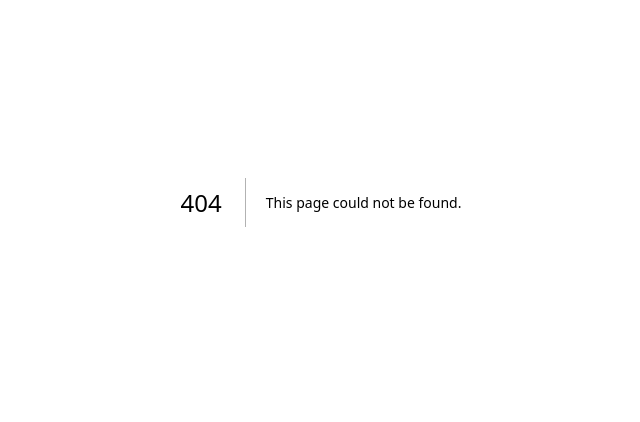
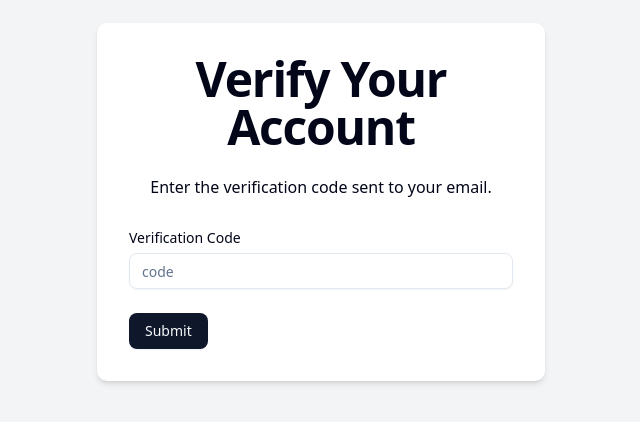
Before and after one commit to Ravi0529/mystery-message, a Next.js app: page /verify/1 in a window 1280 px wide. Before the commit this address had no page. Shown: the part 198-620 px from the top of the page, without its empty margins (319-959 px from the left). Built offline with nearby package versions, Linux system fonts and the light colour scheme.

Commit message:
verify-code-page

```diff
--- /dev/null
+++ b/src/app/(auth)/verify/[username]/page.tsx
@@ -0,0 +1,85 @@
+"use client"
+
+import { zodResolver } from "@hookform/resolvers/zod";
+import * as z from "zod";
+import { useParams, useRouter } from "next/navigation";
+import { useForm } from "react-hook-form";
+import { toast } from "sonner";
+import { verifySchema } from "@/schemas/verifySchema";
+import axios, { AxiosError } from "axios";
+import { ApiResponse } from "@/types/ApiResponse";
+import { Button } from "@/components/ui/button";
+import {
+  Form,
+  FormControl,
+  FormField,
+  FormItem,
+  FormLabel,
+  FormMessage,
+} from "@/components/ui/form";
+import { Input } from "@/components/ui/input";
+
+export default function VerifyAccount() {
+  const router = useRouter();
+  const params = useParams<{ username: string }>();
+
+  const form = useForm<z.infer<typeof verifySchema>>({
+    resolver: zodResolver(verifySchema),
+  });
+
+  const onSubmit = async (data: z.infer<typeof verifySchema>) => {
+    try {
+      const response = await axios.post(`/api/verify-code`, {
+        username: params.username,
+        code: data.code,
+      });
+
+      toast.message("Success", {
+        description: response.data.message,
+      });
+
+      router.replace("/sign-in");
+    } catch (error) {
+      console.error("Error in signup of user: ", error);
+      const axiosError = error as AxiosError<ApiResponse>;
+      let errorMessage = axiosError.response?.data.message;
+      toast.message("Signup failed", {
+        description: errorMessage,
+      });
+    }
+  };
+
+  return (
+    <div className="flex justify-center items-center min-h-screen bg-gray-100">
+      <div className="w-full max-w-md p-8 space-y-8 bg-white rounded-lg shadow-md">
+        <div className="text-center">
+          <h1 className="text-4xl font-extrabold tracking-tight lg:text-5xl mb-6">
+            Verify Your Account
+          </h1>
+          <p className="mb-4">
+            Enter the verification code sent to your email.
+          </p>
+        </div>
+
+        <Form {...form}>
+          <form onSubmit={form.handleSubmit(onSubmit)} className="space-y-6">
+            <FormField
+              name="code"
+              control={form.control}
+              render={({ field }) => (
+                <FormItem>
+                  <FormLabel>Verification Code</FormLabel>
+                  <FormControl>
+                    <Input placeholder="code" {...field} />
+                  </FormControl>
+                  <FormMessage />
+                </FormItem>
+              )}
+            />
+            <Button type="submit">Submit</Button>
+          </form>
+        </Form>
+      </div>
+    </div>
+  );
+}
```
